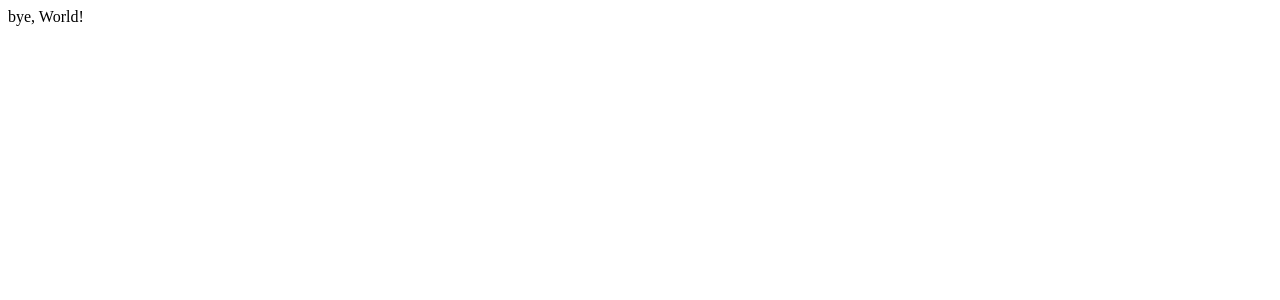
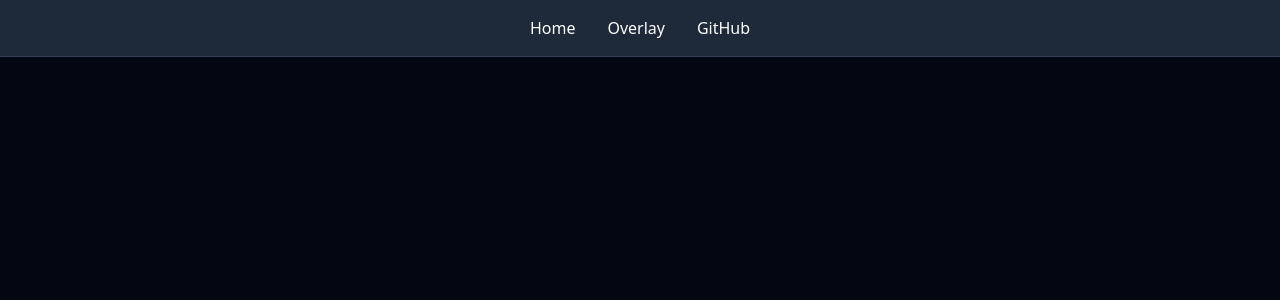
Before and after one commit to some-du6e/overlayshit, a Flask app: page / in a window 1280 px wide. Before the commit the part shown is almost empty. Shown: the top 300 px of the page. Run offline with Flask 3, Linux system fonts and the light colour scheme.

Commit message:
feat(www): work on the website

```diff
--- a/components/api.py
+++ b/components/api.py
@@ -1,10 +1,11 @@
-from flask import Flask, request # type: ignore
+from flask import Flask, request, render_template# type: ignore
 import components.overlay as overlayer
-app = Flask(__name__)
+import os
+app = Flask(__name__, template_folder=os.path.join(os.path.dirname(__file__), "..", "templates"))
 
 @app.route("/")
-def hello_world():
-    return "<p>bye, World!</p>"
+def home():
+    return render_template("home.html")
 
 @app.route("/overlay", methods=["POST"])
 def overlay():
--- a/templates/base.html
+++ b/templates/base.html
@@ -2,10 +2,32 @@
 <html lang="en">
 <head>
     <meta charset="UTF-8">
-    <title>{% block title %}My Site{% endblock %}</title>
+    <title>Overlay spammer - {% block title %} {% endblock %}</title>
     <script src="https://cdn.jsdelivr.net/npm/@tailwindcss/browser@4"></script>
 </head>
-<body class="scroll-smooth ">
+<body class="scroll-smooth bg-gray-950">
+    <nav class="flex flex-row items-center bg-gray-800 border-b border-gray-700 text-white py-2 px-8 justify-center">
+        <a
+        class="py-2 px-4 hover:bg-gray-700 rounded-md transition-colors duration-200"
+        href="/">
+        Home
+
+        </a>
+        <a
+        class="py-2 px-4 hover:bg-gray-700 rounded-md transition-colors duration-200"
+        href="/overlaying">
+        Overlay
+        </a>
+
+         <a
+        class="py-2 px-4 hover:bg-gray-700 rounded-md transition-colors duration-200 gap-2 flex flex-row items-center"
+        href="https://github.com/some-du6e/overlayshit">
+
+        <span>
+            GitHub
+        </span>
+        </a>
+    </nav>
     <main>
         {% block content %}
         {% endblock %}
--- a/templates/home.html
+++ b/templates/home.html
@@ -0,0 +1,7 @@
+{% extends "base.html" %}
+
+{% block title %}Home{% endblock %}
+
+{% block content %}
+
+{% endblock %}
```
Also changed, not shown: components/__init__.py (added).
